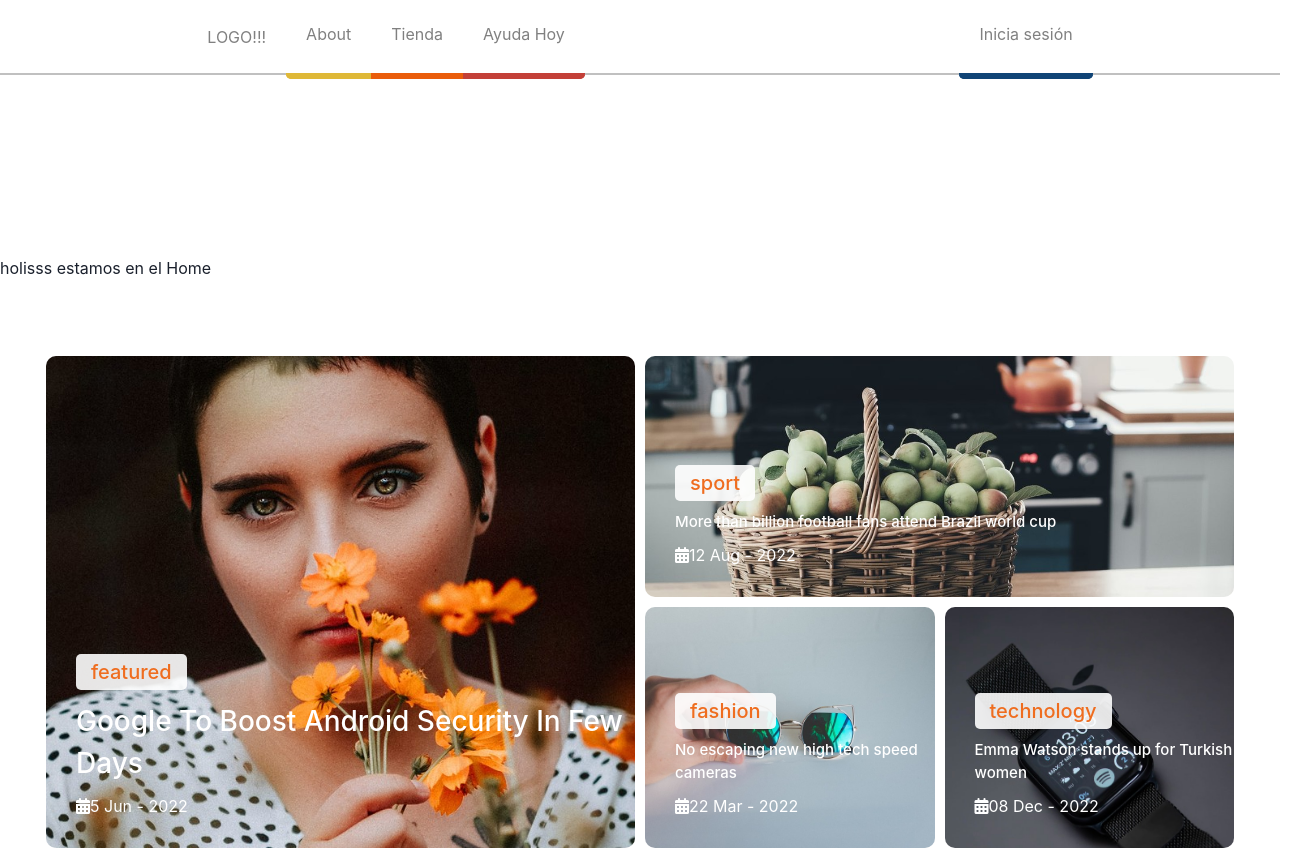
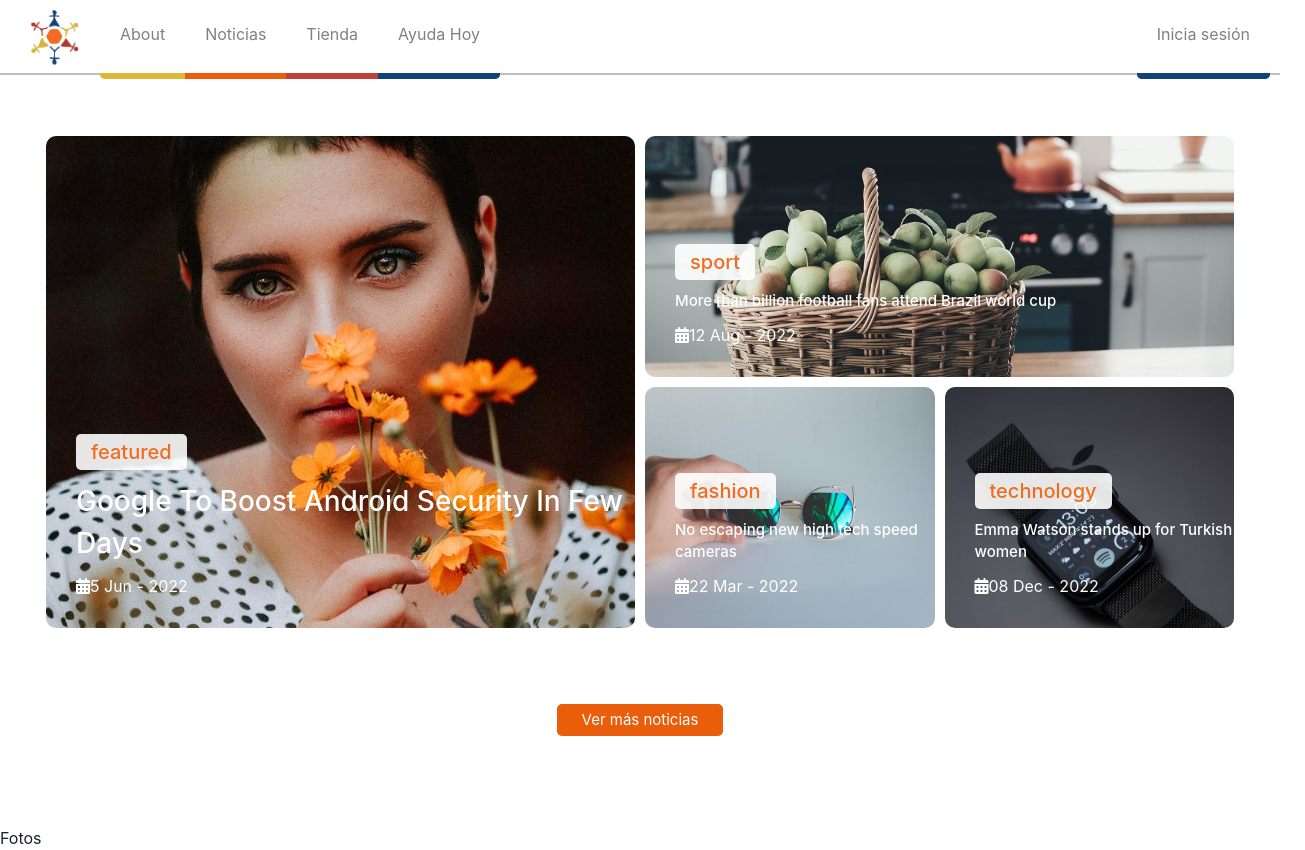
Before and after one commit to sofiaparraweb/lagrutaclient, a React (Vite) app in the folder lagrutaclient/: page / in a window 1280 px wide. Shown: the top 850 px of the page, 1305 px wide, since content can reach past the window. Built offline with nearby package versions, Linux system fonts and the light colour scheme.

Commit message:
restauracion de los cambios

```diff
--- a/lagrutaclient/src/components/NavBar/NavBar.jsx
+++ b/lagrutaclient/src/components/NavBar/NavBar.jsx
@@ -14,8 +14,8 @@ const NavBar = ({ isAuthenticated }) => {
   return (
     <nav className={style.navContainer}>
       <div className={style.LeftSection}>
-        <Link to="/" className={style.link}>
-          LOGO!!!
+        <Link to="/">
+          <img src={logo} alt="logo" width="60px" className={style.logo}></img>
         </Link>
         <Link
           to="/Conocenos"
@@ -30,10 +30,22 @@ const NavBar = ({ isAuthenticated }) => {
           About
         </Link>
         <Link
-          to="/Tienda"
+          to="/Noticias"
           style={{ borderBottom:'6px solid rgba(234,93,11,255)'}}
           onMouseEnter={(e) => {
             e.target.style.backgroundColor = 'rgba(234,93,11,255)';
+          }}
+          onMouseLeave={(e) => {
+            e.target.style.backgroundColor = 'transparent';
+          }}
+          className={style.link}>
+          Noticias
+        </Link>
+        <Link
+          to="/Tienda"
+          style={{ borderBottom:'6px solid rgba(195,64,56,255)' }}
+          onMouseEnter={(e) => {
+            e.target.style.backgroundColor = 'rgba(195,64,56,255)';
           }}
           onMouseLeave={(e) => {
             e.target.style.backgroundColor = 'transparent';
@@ -44,9 +56,9 @@ const NavBar = ({ isAuthenticated }) => {
         <div className={style.dropdownContainer}>
         <Link
           to="/Ayuda-Hoy"
-          style={{ borderBottom:'6px solid rgba(195,64,56,255)', borderBottomRightRadius: '5px' }}
+          style={{ borderBottom:'6px solid rgba(16,68,118,255)', borderBottomRightRadius: '5px' }}
           onMouseEnter={(e) => {
-            e.target.style.backgroundColor = 'rgba(195,64,56,255)';
+            e.target.style.backgroundColor = 'rgba(16,68,118,255)';
           }}
           onMouseLeave={(e) => {
             e.target.style.backgroundColor = 'transparent';
@@ -55,14 +67,41 @@ const NavBar = ({ isAuthenticated }) => {
           Ayuda Hoy
         </Link>
         <div className={style.dropdownContent}>
-          <Link to="/Dona" className={style.dropdownOption}>
+          <Link
+            to="/Dona"
+            className={style.dropdownOption}
+            style={{ borderBottom:'3px solid rgba(223,184,55,255)'}}
+            onMouseEnter={(e) => {
+              e.target.style.backgroundColor = 'rgba(223, 184, 55, 255)';
+            }}
+            onMouseLeave={(e) => {
+              e.target.style.backgroundColor = 'transparent';
+            }}>
             Dona
           </Link>
-          <Link to="/SePadrino" className={style.dropdownOption}>
-            Se padrino
+          <Link
+            to="/SePadrino"
+            className={style.dropdownOption}
+            style={{ borderBottom:'3px solid rgba(234,93,11,255)'}}
+            onMouseEnter={(e) => {
+              e.target.style.backgroundColor = 'rgba(234,93,11,255)';
+            }}
+            onMouseLeave={(e) => {
+              e.target.style.backgroundColor = 'transparent';
+            }} >
+            Sé padrino
           </Link>
-          <Link to="/SeVoluntario" className={style.dropdownOption}>
-            Se voluntario
+          <Link
+            to="/SeVoluntario"
+            className={style.dropdownOption}
+            style={{ borderBottom:'3px solid rgba(195,64,56,255)'}}
+            onMouseEnter={(e) => {
+              e.target.style.backgroundColor = 'rgba(195,64,56,255)';
+            }}
+            onMouseLeave={(e) => {
+              e.target.style.backgroundColor = 'transparent';
+            }} >
+            Sé voluntario
           </Link>
         </div>
       </div>
--- a/lagrutaclient/src/components/NavBar/NavBar.module.css
+++ b/lagrutaclient/src/components/NavBar/NavBar.module.css
@@ -2,7 +2,7 @@
   display: flex;
   position: fixed; /* Para fijar el NavBar */
   top: 0; /* Con esto lo fijamos en la posicion 0 */
-  justify-content: space-around;
+  justify-content: space-between;
   align-items: center;
   background-color: white;
   height: 75px;
@@ -12,6 +12,7 @@
 }
 
 .LeftSection {
+  margin-left: 10px;
   display: flex;
   align-items: center;
 }
@@ -22,6 +23,7 @@
 }
 
 .rightSection {
+  margin-right: 10px;
   display: flex;
   align-items: center;
 }
@@ -32,11 +34,11 @@
   padding: 27.5px;
   padding-left: 20px;
   padding-right: 20px;
-  transition: 0.3s ease;
+  transition: 0.5s ease;
 }
 
 .link:hover {
-  transition: 0.3s ease;
+  transition: 0.5s ease;
   color: white;
   box-shadow: 0px 8px 16px 0px rgba(0,0,0,0.2);
 }
@@ -50,9 +52,7 @@
   margin-left: 5px;
   display: none;
   position: absolute;
-  background-color: orange;
   min-width: 108px;
-  box-shadow: 0px 8px 16px 0px rgba(0,0,0,0.2);
   z-index: 1;
 }
 
@@ -60,19 +60,21 @@
 .dropdownContent:hover {
   display: block;
   position: absolute;
-  top: 104%;
+  background-color: white;
+  top: 109%;
 }
 
 .dropdownOption {
-  color: white;
+  color: grey;
   padding: 6px 6px;
   font-size: 15px;
   text-decoration: none;
   display: block;
   text-align: left;
+  transition: 0.5s ease;
 }
 
 .dropdownOption:hover {
-  background-color: white;
-  color: black;
+  transition: 0.5s ease;
+  color: white;
 }
--- a/lagrutaclient/src/components/TiendaItems/TiendaItems.jsx
+++ b/lagrutaclient/src/components/Store/TiendaItems/TiendaItems.jsx
@@ -1,8 +1,9 @@
 import PropTypes from 'prop-types';
 
-const TiendaItems = ({ id, image, name, price, description, stock }) => {
+const TiendaItems = ({ id, name, image, price, description, stock }) => {
   return (
     <div>
+      <img src={image}  width="100px" alt="" />
       <h3>{name}</h3>
       <p> {price}</p>
       <button>Agregar al carrito</button>
--- a/lagrutaclient/src/components/TiendaItemsContenedor/TiendaItemsContenedor.jsx
+++ b/lagrutaclient/src/components/Store/TiendaItemsContenedor/TiendaItemsContenedor.jsx
@@ -6,7 +6,7 @@ const TiendaItemsContenedor = ({ products }) => {
 
     return (
         <div className={style.TiendaItemsContainer}>
-            {products && products.length > 0 && products?.map((prod) => {
+            {products.length > 0 && products?.map((prod) => {
                 return (
                     <TiendaItems
                         key={prod.id}
--- a/lagrutaclient/src/components/TiendaItemsContenedor/TiendaItemsContenedor.module.css
+++ b/lagrutaclient/src/components/Store/TiendaItemsContenedor/TiendaItemsContenedor.module.css
@@ -7,4 +7,5 @@
     width: 80%;
     height: fit-content;
     background-color: transparent;
+    border: 2px solid red;
 }
--- a/lagrutaclient/src/views/Home/Home.jsx
+++ b/lagrutaclient/src/views/Home/Home.jsx
@@ -1,6 +1,7 @@
 import NavBar from "../../components/NavBar/NavBar";
-import News from "../Noticias/News";
+import LastNews from "../../components/News/HeaderNews/LastNews"
 import Footer from "../../components/Footer/Footer";
+import { Link } from "react-router-dom";
 import style from "./Home.module.css";
 
 const Home = () => {
@@ -8,11 +9,15 @@ const Home = () => {
     return (
         <div>
             <NavBar/>
-                <div className={style.Menu}>
-                    holisss estamos en el Home
+            <div className={style.NoticiasContenedor}>
+                <LastNews className={style.Noticias}/>
+                <Link to="/Noticias" className={style.BotonMasNoticias}>Ver más noticias</Link>
+            </div>
+            <h1>Fotos</h1>
+            <h1>Videos</h1>
+            <h1>Frases</h1>
             <div>
-                        <News />
-                    </div>
+                <h1>Ubicacion</h1>
             </div>
             <Footer/>
         </div>
--- a/lagrutaclient/src/views/Home/Home.module.css
+++ b/lagrutaclient/src/views/Home/Home.module.css
@@ -1,3 +1,18 @@
-.Menu {
-    margin-top: 20%;
+.NoticiasContenedor {
+    margin-top: 7%;
+    padding: 0;
+    align-items: center;
 }
+
+.BotonMasNoticias {
+    display: flex;
+    justify-content: center;
+    background-color: rgba(234,93,11,255);
+    border-radius: 5px;
+    color: white;
+    font-size: 15px;
+    width: 13%;
+    margin:auto;
+    padding: 5px;
+    margin-bottom: 7%;
+}
--- a/lagrutaclient/src/views/Tienda/Tienda.jsx
+++ b/lagrutaclient/src/views/Tienda/Tienda.jsx
@@ -4,10 +4,67 @@
 //import Carrito from "../../components/Carrito/Carrito";
 import NavBar from "../../components/NavBar/NavBar";
 import Footer from "../../components/Footer/Footer";
-//import TiendaItemsContenedor from "../../components/TiendaItemsContenedor/TiendaItemsContenedor";
+import TiendaItemsContenedor from "../../components/Store/TiendaItemsContenedor/TiendaItemsContenedor";
 import style from "./Tienda.module.css";
 
 const Tienda = () => {
+
+  const allProducts= [{
+    id: 1,
+    name: "remera blanca",
+    price: 100,
+    image: "https://www.google.com/url?sa=i&url=https%3A%2F%2Fsublitextil.com.ar%2Fproductos%2Fremera-adulto-sublimable%2F&psig=AOvVaw3zq9FNNJeW4JVGF5uAJXUF&ust=1686788224614000&source=images&cd=vfe&ved=0CBEQjRxqFwoTCKicyvm9wf8CFQAAAAAdAAAAABAE",
+    description: "remera blanca",
+    stock: 5,
+},
+{
+    id: 2,
+    name: "remera negra",
+    price: 100,
+    image: "https://www.google.com/url?sa=i&url=https%3A%2F%2Fpiet.com.ar%2Fproductos%2Fremera-negra-cuadrado-blanco%2F&psig=AOvVaw01WCnbXLC6A1z68EE_qa3X&ust=1686788342790000&source=images&cd=vfe&ved=0CBEQjRxqFwoTCMCmlrK-wf8CFQAAAAAdAAAAABAE",
+    description: "remera negra",
+    stock: 6,
+},
+{
+    id: 3,
+    name: "remera azul",
+    price: 100,
+    image: "https://www.google.com/url?sa=i&url=https%3A%2F%2Fpda.com.ar%2Fproductos%2Fremera-azul%2F&psig=AOvVaw3tdRD4BLSNxc9q0ZYQd4Kc&ust=1686788454076000&source=images&cd=vfe&ved=0CBEQjRxqFwoTCNin8ea-wf8CFQAAAAAdAAAAABAE",
+    description: "remera azul",
+    stock: 3,
+},
+{
+    id: 4,
+    name: "remera roja",
+    price: 100,
+    image: "https://www.google.com/url?sa=i&url=https%3A%2F%2Farticulo.mercadolibre.com.ar%2FMLA-690151182-remera-roja-lisa-para-trabajo-_JM&psig=AOvVaw2kPfy10QxLXacyQIVrASPn&ust=1686788507428000&source=images&cd=vfe&ved=0CBEQjRxqFwoTCLjGuIC_wf8CFQAAAAAdAAAAABAE",
+    description: "remera roja",
+    stock: 3,
+},
+{
+    id: 5,
+    name: "remera verde",
+    price: 100,
+    image: "https://www.google.com/url?sa=i&url=https%3A%2F%2Fpda.com.ar%2Fproductos%2Fremera-verde%2F&psig=AOvVaw0ZmCzlyza6tmOvdf-AXDGT&ust=1686788550130000&source=images&cd=vfe&ved=0CBEQjRxqFwoTCIjx8JS_wf8CFQAAAAAdAAAAABAE",
+    description: "remera verde",
+    stock: 3,
+},
+{
+    id: 6,
+    name: "remera amarilla",
+    price: 100,
+    image: "https://www.google.com/url?sa=i&url=https%3A%2F%2Flistado.mercadolibre.com.ar%2Fremera-amarilla&psig=AOvVaw0ni8ItFGy1StZ5GiWj0y-5&ust=1686788605919000&source=images&cd=vfe&ved=0CBEQjRxqFwoTCJCbmbG_wf8CFQAAAAAdAAAAABAE",
+    description: "remera amarilla",
+    stock: 3,
+},
+{
+    id: 7,
+    name: "gorra",
+    price: 150,
+    image: "https://www.google.com/url?sa=i&url=https%3A%2F%2Fwww.redsportonline.com.ar%2Fgorra-nike-l91-novelty-cap-unisex-cu9892-025%2Fp&psig=AOvVaw1iOvXhX7F-134rtPW_-ao0&ust=1686788389600000&source=images&cd=vfe&ved=0CBEQjRxqFwoTCMCkqMi-wf8CFQAAAAAdAAAAABAE",
+    description: "gorra nike",
+    stock: 3,
+}]
 
   // const dispatch = useDispatch();
   // const allProducts = useSelector(state => state.allProducts);
@@ -19,12 +76,9 @@ const Tienda = () => {
   return (
     <div>
       <NavBar />
-      <div>
-        <h1 className={style.tienda}>Tiendaaaaaaaa</h1>
+      <div className={style.tienda}>
+        <TiendaItemsContenedor products={allProducts} />
       </div>
-      {/* <div>
-        <TiendaItemsContenedor products={allProducts}/>
-      </div> */}
       <Footer />
     </div>
   );
```
Also changed, not shown: lagrutaclient/src/components/Store/Carrito/Carrito.jsx (renamed from lagrutaclient/src/components/Carrito/Carrito.jsx), lagrutaclient/src/components/Store/TiendaItems/TiendaItems.module.css (added), 1 other file (tests, documents, lock files or other folders). Lines whose indentation alone changed are shown as unchanged.
